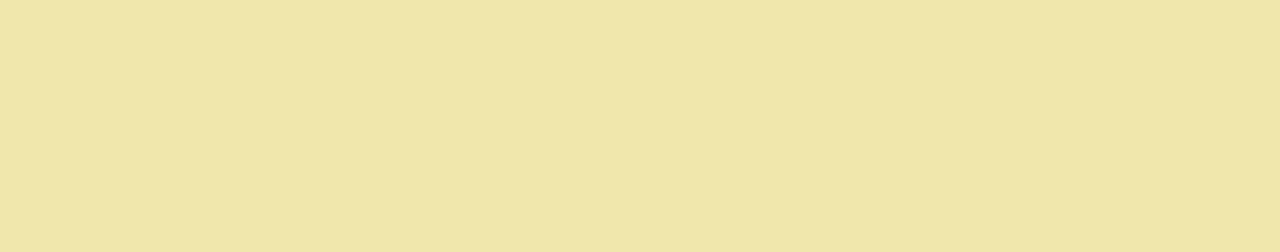
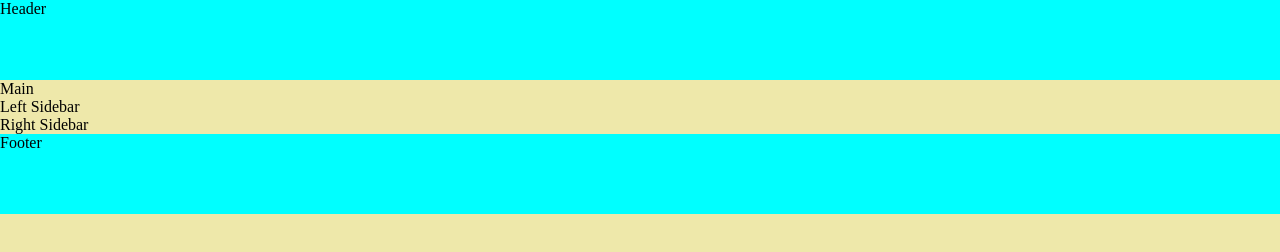
Before and after one commit to Accoder11/SampleResume, a plain HTML site: page index2.html in a window 1280 px wide. Drawn offline with Linux system fonts and the light colour scheme.

Commit message:
create changes

```diff
--- a/index2.html
+++ b/index2.html
@@ -7,5 +7,13 @@
     <title>Holy Grail With Flex Items</title>
     <link rel="stylesheet" href="main.css" />
   </head>
-  <body></body>
+  <body>
+    <div class="container">
+      <header>Header</header>
+      <main>Main</main>
+      <div class="leftSidebar">Left Sidebar</div>
+      <div class="rightSidebar">Right Sidebar</div>
+      <footer>Footer</footer>
+    </div>
+  </body>
 </html>
```
Also changed, not shown: main.css (line endings or trailing spaces).
